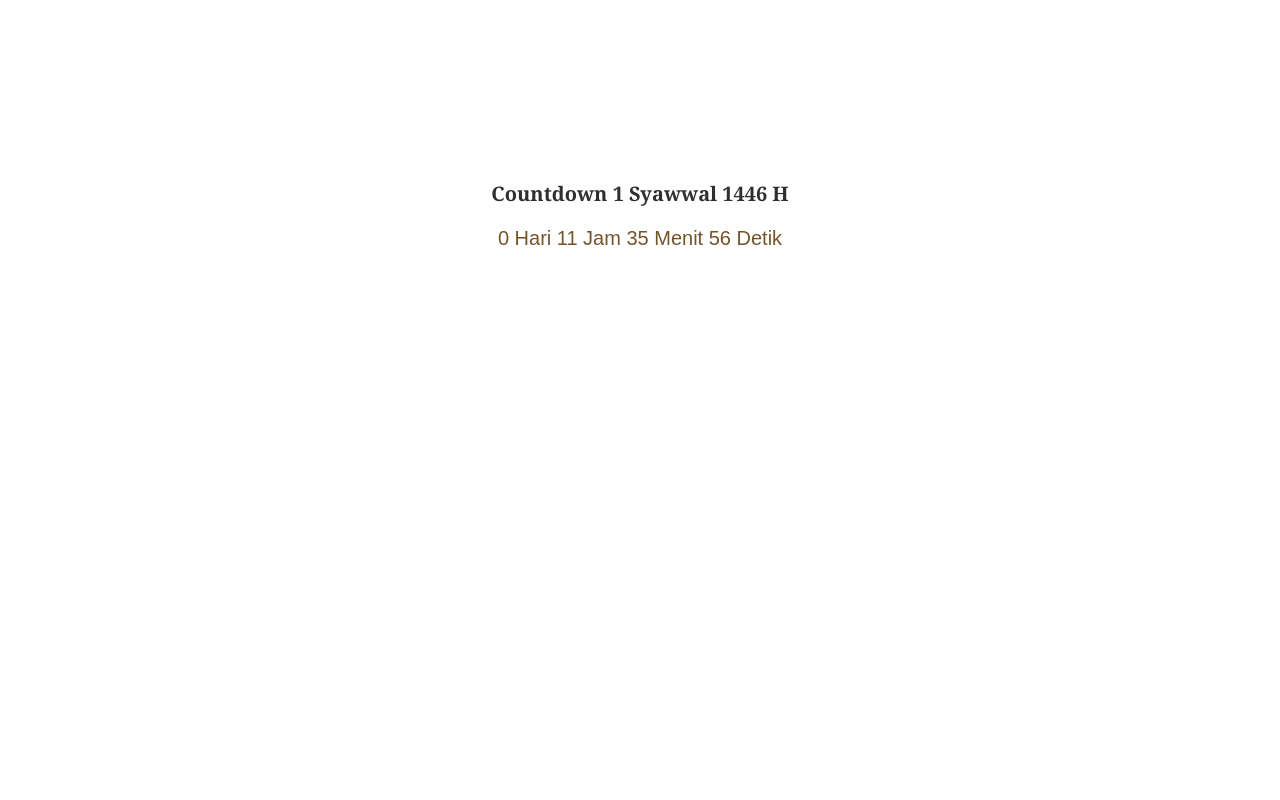
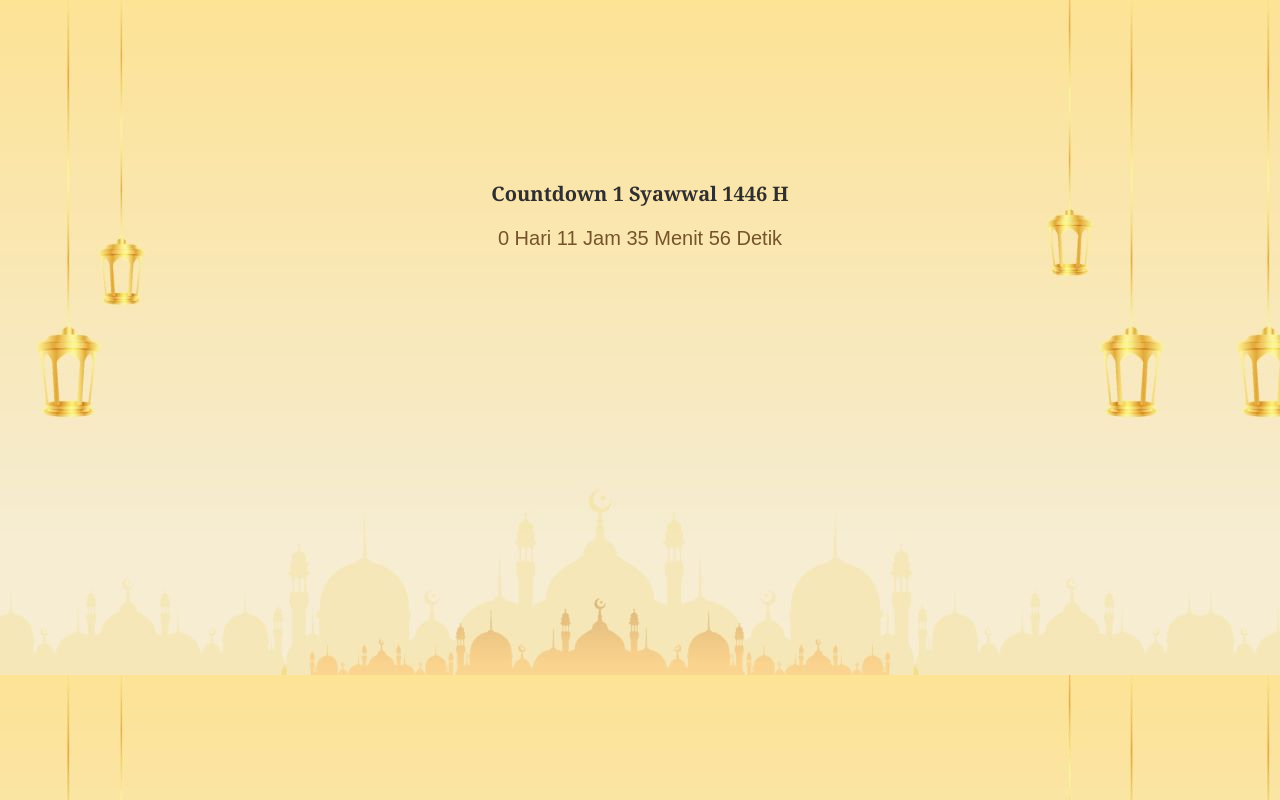
Before and after one commit to huseinbarkah27/ied-mubarok, a plain HTML site: page index.html in a window 1280 px wide. Drawn offline with Linux system fonts and the light colour scheme.

Commit message:
fix: update background image path in index.html

```diff
--- a/index.html
+++ b/index.html
@@ -8,7 +8,7 @@
       body {
         text-align: center;
         font-family: Arial, sans-serif;
-        background-image: url(vecteezy_islamic.jpg);
+        background-image: url(img/vecteezy_islamic.jpg);
         background-position: cover;
       }
       h1 {
```
